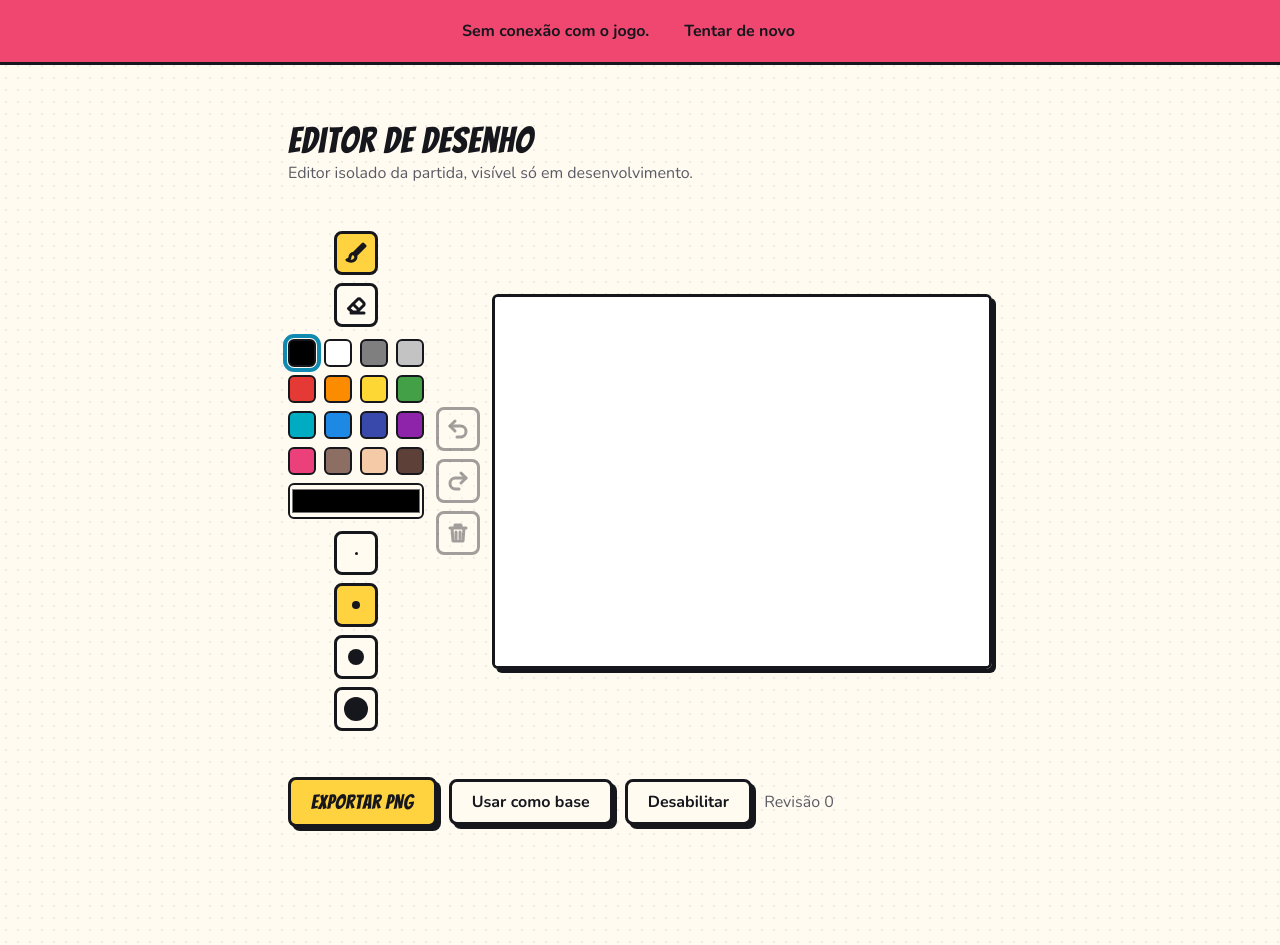
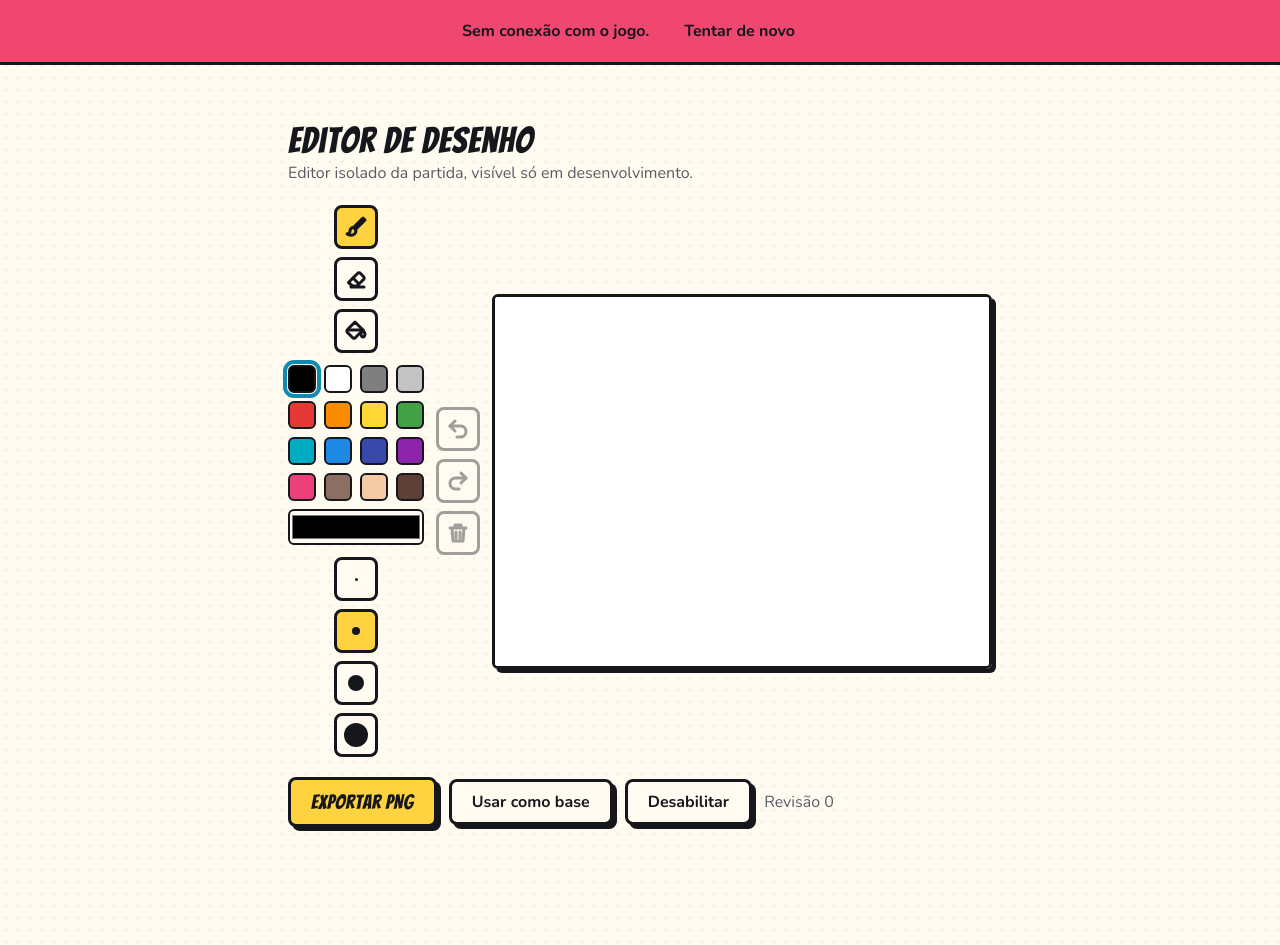
Before and after one commit to ninguemdev/Comicle, a React (Vite) app in the folder apps/web/: page /dev/editor in a window 1280 px wide. Built offline with nearby package versions, Linux system fonts and the light colour scheme; no server answers.

Commit message:
feat(web): adiciona o balde de tinta ao editor
Botão e atalho G; escolher uma cor mantém o balde.

Refs: T24

```diff
--- a/apps/web/src/features/drawing/drawing-canvas.tsx
+++ b/apps/web/src/features/drawing/drawing-canvas.tsx
@@ -3,13 +3,19 @@ import { useEffect, useRef, useState, type PointerEvent as ReactPointerEvent } f
 
 import { strings } from '../../strings/pt-BR';
 import { bufferSize, fitPanel, toLogical, type Size } from './engine/coordinates';
-import type { DrawingDocument, NewStroke, Point } from './engine/drawing-document';
+import type {
+  DrawingDocument,
+  DrawingTool,
+  NewFill,
+  NewStroke,
+  Point,
+} from './engine/drawing-document';
 import { createPanelLayer, type Layer } from './engine/layers';
 import { PointerPolicy } from './engine/pointer-policy';
 import { drawStroke, renderDocument, SnapshotCache } from './engine/renderer';
 
 export interface BrushSettings {
-  tool: NewStroke['tool'];
+  tool: DrawingTool;
   color: string;
   size: number;
 }
@@ -22,6 +28,8 @@ export interface DrawingCanvasProps {
   disabled: boolean;
   /** A finished stroke, in logical coordinates. */
   onStroke: (stroke: NewStroke) => void;
+  /** A click with the bucket, in logical coordinates. */
+  onFill: (fill: NewFill) => void;
 }
 
 /** A canvas without 2D support (jsdom, very old browsers) leaves the editor inert, not broken. */
@@ -52,6 +60,7 @@ export function DrawingCanvas({
   brush,
   disabled,
   onStroke,
+  onFill,
 }: DrawingCanvasProps) {
   const frameRef = useRef<HTMLDivElement>(null);
   const canvasRef = useRef<HTMLCanvasElement>(null);
@@ -147,9 +156,17 @@ export function DrawingCanvas({
       return;
     }
     event.preventDefault();
+    const rect = event.currentTarget.getBoundingClientRect();
+    const at = toLogical(event.clientX, event.clientY, rect);
+    const { tool, color, size } = brush;
+    if (tool === 'fill') {
+      // One click is the whole action: nothing follows the pointer.
+      policy.current.reset();
+      onFill({ color, at });
+      return;
+    }
     event.currentTarget.setPointerCapture(event.pointerId);
-    const rect = event.currentTarget.getBoundingClientRect();
-    live.current = { ...brush, points: [toLogical(event.clientX, event.clientY, rect)] };
+    live.current = { tool, color, size, points: [at] };
     schedulePaint();
   }
 
--- a/apps/web/src/features/drawing/drawing-editor.tsx
+++ b/apps/web/src/features/drawing/drawing-editor.tsx
@@ -4,7 +4,12 @@ import { strings } from '../../strings/pt-BR';
 import { Button } from '../../ui/button';
 import { Dialog } from '../../ui/dialog';
 import { DrawingCanvas } from './drawing-canvas';
-import { DrawingDocument, type DrawingTool, type NewStroke } from './engine/drawing-document';
+import {
+  DrawingDocument,
+  type DrawingTool,
+  type NewFill,
+  type NewStroke,
+} from './engine/drawing-document';
 import { exportPng } from './engine/export';
 import { loadImage } from './load-image';
 import { BRUSH_SIZES, DEFAULT_BRUSH_SIZE, DEFAULT_COLOR, type BrushSize } from './engine/palette';
@@ -77,6 +82,11 @@ export function DrawingEditor({ baseImageUrl, disabled, onChange, ref }: Drawing
     changed();
   }
 
+  function addFill(fill: NewFill): void {
+    doc.addFill(fill);
+    changed();
+  }
+
   function undo(): void {
     if (doc.undo()) {
       changed();
@@ -119,7 +129,8 @@ export function DrawingEditor({ baseImageUrl, disabled, onChange, ref }: Drawing
         onTool={setTool}
         onColor={(next) => {
           setColor(next);
-          setTool('brush');
+          // A color is for painting: it leaves the eraser, but the bucket keeps it.
+          setTool((current) => (current === 'eraser' ? 'brush' : current));
         }}
         onSize={setSize}
         onUndo={undo}
@@ -134,6 +145,7 @@ export function DrawingEditor({ baseImageUrl, disabled, onChange, ref }: Drawing
         brush={{ tool, color, size }}
         disabled={disabled}
         onStroke={addStroke}
+        onFill={addFill}
       />
       <Dialog
         open={confirmingClear}
--- a/apps/web/src/features/drawing/toolbar.tsx
+++ b/apps/web/src/features/drawing/toolbar.tsx
@@ -1,7 +1,15 @@
 import { useState, type ReactNode } from 'react';
 
 import { strings } from '../../strings/pt-BR';
-import { BrushIcon, EraserIcon, PaletteIcon, RedoIcon, TrashIcon, UndoIcon } from '../../ui/icons';
+import {
+  BrushIcon,
+  BucketIcon,
+  EraserIcon,
+  PaletteIcon,
+  RedoIcon,
+  TrashIcon,
+  UndoIcon,
+} from '../../ui/icons';
 import type { DrawingTool } from './engine/drawing-document';
 import { BRUSH_SIZES, DRAWING_COLORS, type BrushSize, type DrawingColorId } from './engine/palette';
 
@@ -77,7 +85,7 @@ function Group({ label, children }: { label: string; children: ReactNode }) {
 }
 
 /**
- * Brush, eraser, colors, sizes and history (interface.md §4). Desktop: a column left of the
+ * Brush, eraser, bucket, colors, sizes and history (interface.md §4). Desktop: a column left of the
  * canvas; phone in portrait: a row below it, colors in a popover; phone in landscape: a column.
  */
 export function Toolbar(props: ToolbarProps) {
@@ -115,6 +123,16 @@ export function Toolbar(props: ToolbarProps) {
           }}
         >
           <EraserIcon />
+        </ToolButton>
+        <ToolButton
+          label={texts.fill}
+          pressed={tool === 'fill'}
+          disabled={disabled}
+          onClick={() => {
+            props.onTool('fill');
+          }}
+        >
+          <BucketIcon />
         </ToolButton>
       </Group>
 
--- a/apps/web/src/features/drawing/use-drawing-shortcuts.ts
+++ b/apps/web/src/features/drawing/use-drawing-shortcuts.ts
@@ -14,7 +14,7 @@ export interface DrawingShortcutActions {
   redo: () => void;
 }
 
-const TOOL_KEYS: Readonly<Record<string, DrawingTool>> = { b: 'brush', e: 'eraser' };
+const TOOL_KEYS: Readonly<Record<string, DrawingTool>> = { b: 'brush', e: 'eraser', g: 'fill' };
 const SIZE_KEYS: Readonly<Record<string, -1 | 1>> = { '[': -1, ']': 1 };
 
 /** The action a key press asks for, or null when the editor should let it through. */
--- a/apps/web/src/strings/pt-BR.ts
+++ b/apps/web/src/strings/pt-BR.ts
@@ -308,6 +308,7 @@ export const strings = {
     history: 'Histórico',
     brush: 'Pincel (B)',
     eraser: 'Borracha (E)',
+    fill: 'Balde de tinta (G)',
     colors: 'Cores',
     showColors: 'Escolher cor',
     customColor: 'Cor livre',
--- a/apps/web/src/ui/icons.tsx
+++ b/apps/web/src/ui/icons.tsx
@@ -60,6 +60,16 @@ export function EraserIcon({ className = 'size-6' }: IconProps) {
   );
 }
 
+export function BucketIcon({ className = 'size-6' }: IconProps) {
+  return (
+    <svg viewBox="0 0 24 24" className={className} aria-hidden="true" {...STROKE_PROPS}>
+      <path d="M11 3L3.5 10.5a2 2 0 0 0 0 3l5 5a2 2 0 0 0 3 0L19 11z" />
+      <path d="M4 11h15" />
+      <path d="M21 15c0 1.5-1 3-2 3s-2-1.5-2-3 2-3.5 2-3.5 2 2 2 3.5z" />
+    </svg>
+  );
+}
+
 export function UndoIcon({ className = 'size-6' }: IconProps) {
   return (
     <svg viewBox="0 0 24 24" className={className} aria-hidden="true" {...STROKE_PROPS}>
```
Also changed, not shown: 1 other file (tests, documents, lock files or other folders).
